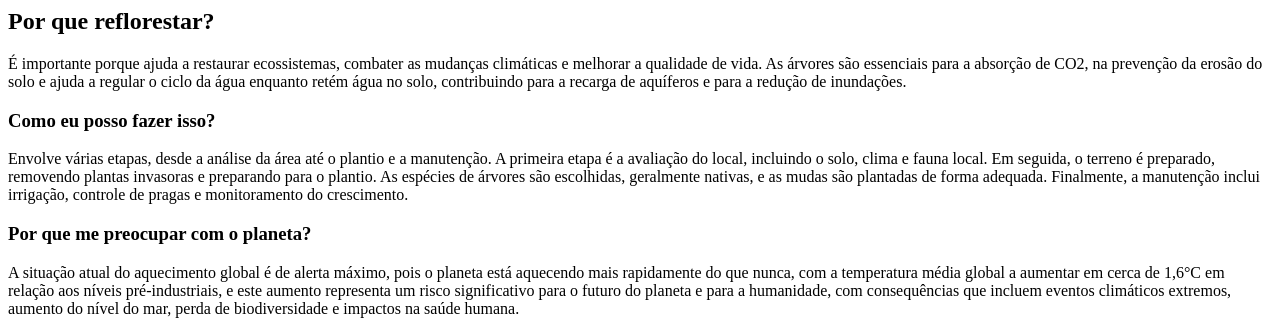
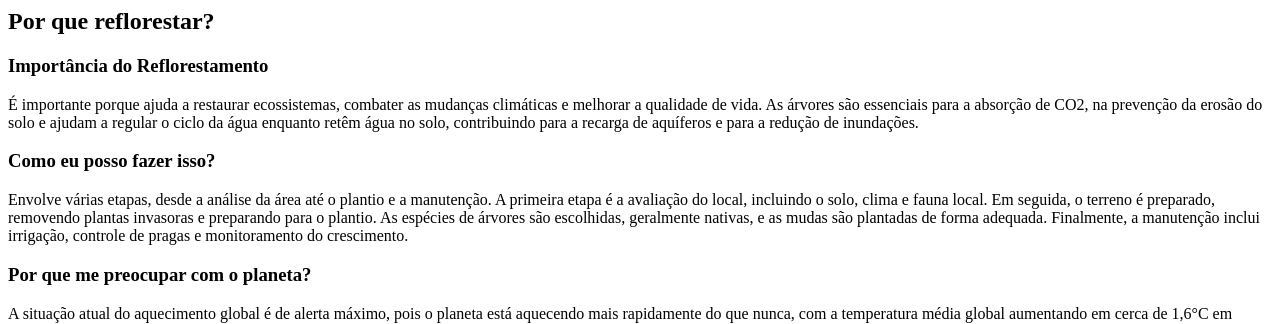
Before and after one commit to ddmln/Agrinho-Molina, a plain HTML site: page index.html in a window 1280 px wide. Shown: the top 324 px of the page. Drawn offline with Linux system fonts and the light colour scheme.

Commit message:
arrumando o primeiro

```diff
--- a/index.html
+++ b/index.html
@@ -1,22 +1,26 @@
-<!-- código omitido -->
+<!-- ...código omitido... -->
 
 <main>
     <section id="reflorestamento" class="conteudo">
         <h2>Por que reflorestar?</h2>
         <article>
-                </h3>
-                <p>     É importante porque ajuda a restaurar ecossistemas, combater as mudanças climáticas e melhorar a qualidade de vida. As árvores são essenciais para a absorção de CO2, na prevenção da erosão do solo e ajuda a regular o ciclo da água enquanto retém água no solo, contribuindo para a recarga de aquíferos e para a redução de inundações.  </p>
+            <h3>Importância do Reflorestamento</h3>
+            <p>É importante porque ajuda a restaurar ecossistemas, combater as mudanças climáticas e melhorar a qualidade de vida. As árvores são essenciais para a absorção de CO2, na prevenção da erosão do solo e ajudam a regular o ciclo da água enquanto retêm água no solo, contribuindo para a recarga de aquíferos e para a redução de inundações.</p>
         </article>
 
         <article>
             <h3>Como eu posso fazer isso?</h3>
-                <p> Envolve várias etapas, desde a análise da área até o plantio e a manutenção. A primeira etapa é a avaliação do local, incluindo o solo, clima e fauna local. Em seguida, o terreno é preparado, removendo plantas invasoras e preparando para o plantio. As espécies de árvores são escolhidas, geralmente nativas, e as mudas são plantadas de forma adequada. Finalmente, a manutenção inclui irrigação, controle de pragas e monitoramento do crescimento. </p>
+            <p>Envolve várias etapas, desde a análise da área até o plantio e a manutenção. A primeira etapa é a avaliação do local, incluindo o solo, clima e fauna local. Em seguida, o terreno é preparado, removendo plantas invasoras e preparando para o plantio. As espécies de árvores são escolhidas, geralmente nativas, e as mudas são plantadas de forma adequada. Finalmente, a manutenção inclui irrigação, controle de pragas e monitoramento do crescimento.</p>
         </article>
 
         <article>
             <h3>Por que me preocupar com o planeta?</h3>
-                <p>A situação atual do aquecimento global é de alerta máximo, pois o planeta está aquecendo mais rapidamente do que nunca, com a temperatura média global a aumentar em cerca de 1,6°C em relação aos níveis pré-industriais, e este aumento representa um risco significativo para o futuro do planeta e para a humanidade, com consequências que incluem eventos climáticos extremos, aumento do nível do mar, perda de biodiversidade e impactos na saúde humana.</p>
+            <p>A situação atual do aquecimento global é de alerta máximo, pois o planeta está aquecendo mais rapidamente do que nunca, com a temperatura média global aumentando em cerca de 1,6°C em relação aos níveis pré-industriais. Esse aumento representa um risco significativo para o futuro do planeta e para a humanidade, com consequências que incluem eventos climáticos extremos, aumento do nível do mar, perda de biodiversidade e impactos na saúde humana.</p>
         </article>
 
-            <a href="https://www.youtube.com/watch?v=vzDWFsfrFGY" class="cta-button" target="_blank">Quero saber mais sobre   esse aquecimento! <i class="fa-solid fa-arrow-up-right-from-square" style="color: var(--text-color);"></i></a>
+        <a href="https://www.youtube.com/watch?v=vzDWFsfrFGY" class="cta-button" target="_blank">
+            Quero saber mais sobre esse aquecimento!
+            <i class="fa-solid fa-arrow-up-right-from-square" style="color: var(--text-color);"></i>
+        </a>
     </section>
+<!-- ...código omitido... -->
```
Lines whose indentation alone changed are shown as unchanged.
